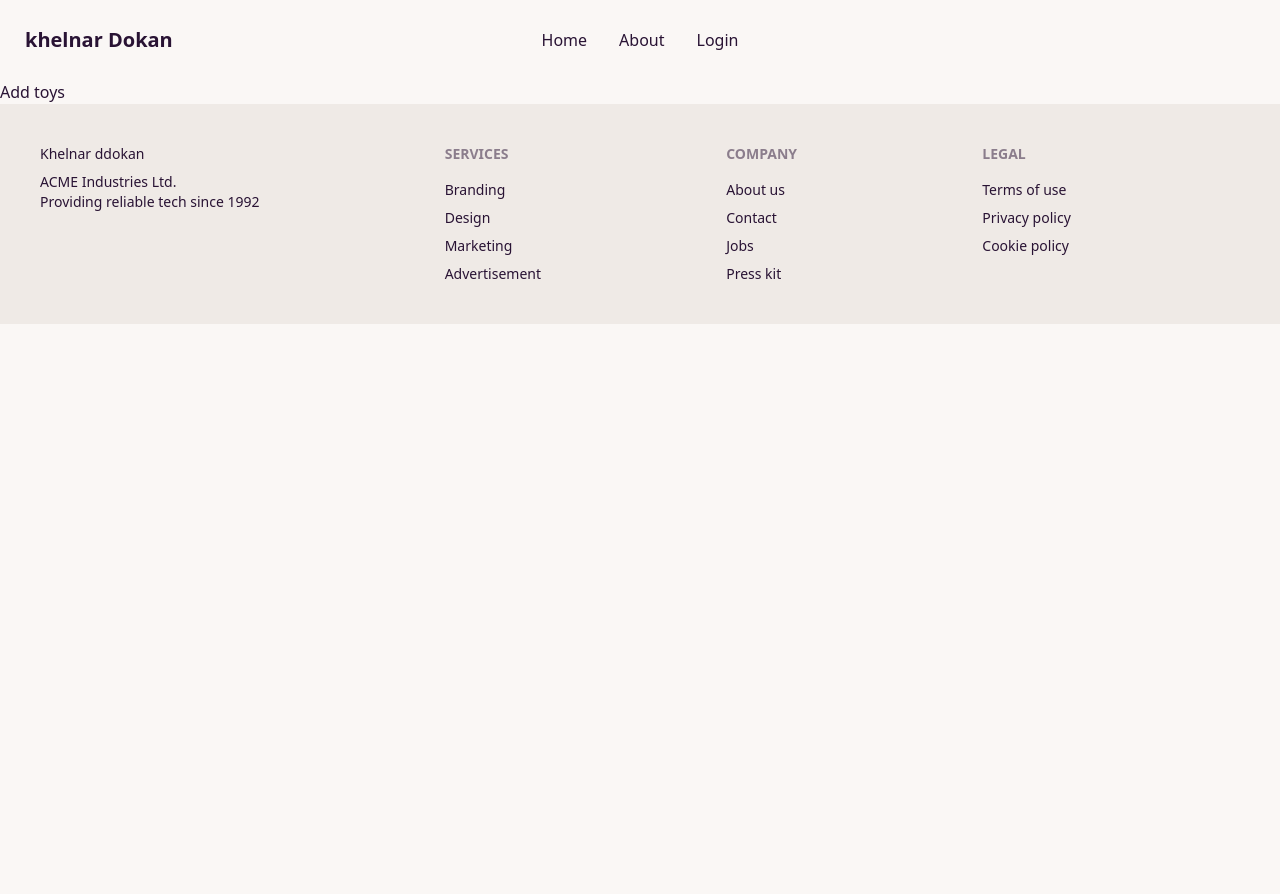
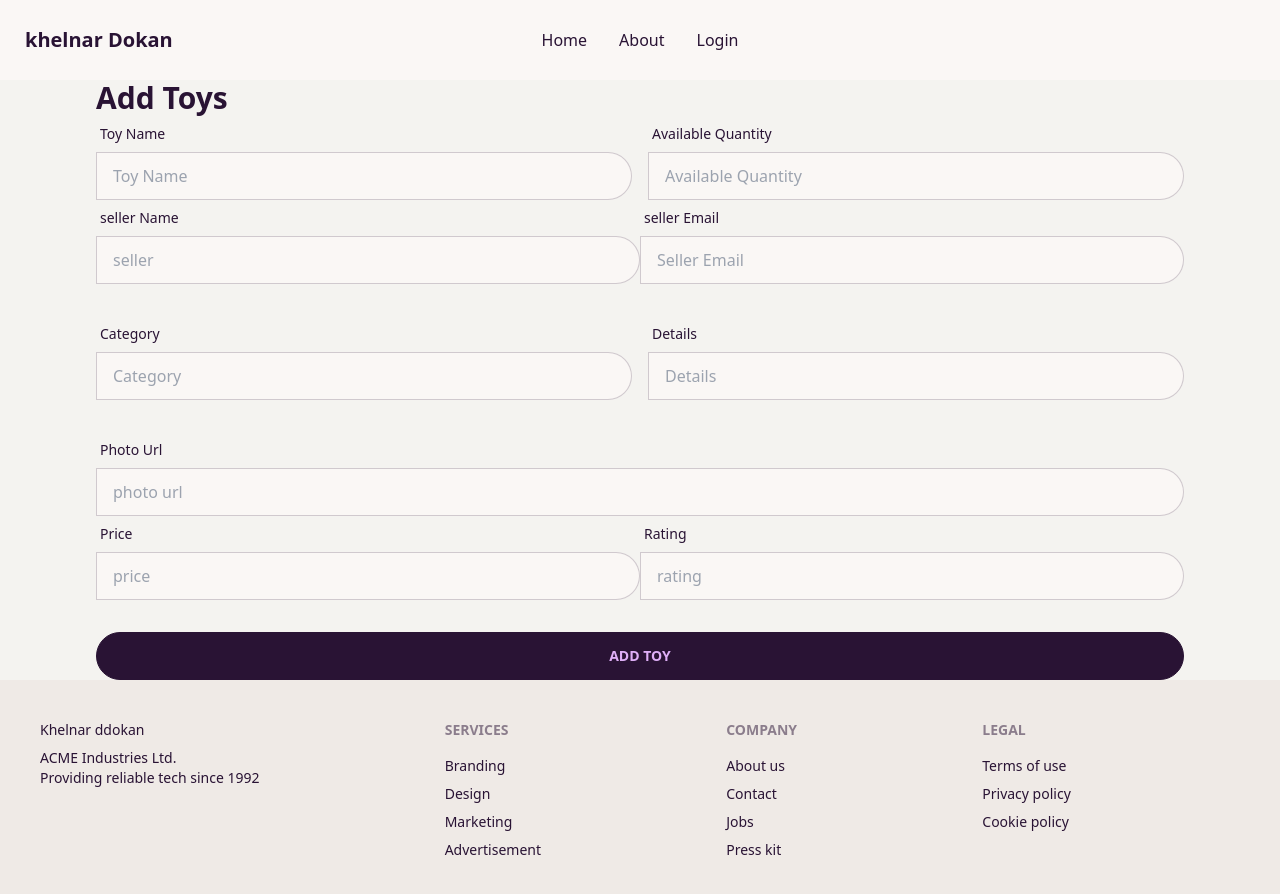
Before and after one commit to jhtanjim/TOY-MARKET-CLIENT, a React (Vite) app: page /addtoys in a window 1280 px wide. Shown: the top 894 px of the page. Before the commit the page ends 800 px from the top, so only its background shows below. Built offline with nearby package versions, Linux system fonts and the light colour scheme; no server answers.

Commit message:
addtoys form

```diff
--- a/src/Pages/Shared/AddToys/AddToys.jsx
+++ b/src/Pages/Shared/AddToys/AddToys.jsx
@@ -1,9 +1,143 @@
 import React from 'react';
 
 const AddToys = () => {
+
+
+
+
+
+
+
+    const handleAddToys = event => {
+
+        event.preventDefault()
+        const form = event.target;
+        const name = form.name.value
+        const quantity = form.quantity.value
+        const seller = form.seller.value
+        const email = form.email.value
+        const category = form.category.value
+        const details = form.details.value
+        const photo = form.photo.value
+        const price = form.price.value
+        const rating = form.rating.value
+
+        const newtoy = { name, quantity, seller, email, category, details, photo, price, rating }
+        console.log(newtoy);
+
+    }
+
     return (
-        <div>
-            <h1>Add toys</h1>
+
+        <div className="bg-[#F4F3F0] px-24">
+            <h2 className="text-3xl font-extrabold">Add Toys</h2>
+            <form onSubmit={handleAddToys}>
+                {/* form row */}
+
+                {/* form name and quantity row */}
+                <div className="md:flex " >
+
+                    <div className="form-control md:w-1/2">
+                        <label className="label">
+                            <span className="label-text">Toy Name</span>
+                        </label>
+                        <label className="input-group">
+
+                            <input type="text" name="name" placeholder="Toy Name" className="input input-bordered w-full" />
+                        </label>
+                    </div>
+                    <div className="form-control ml-4 md:w-1/2">
+                        <label className="label">
+                            <span className="label-text">Available Quantity</span>
+                        </label>
+                        <label className="input-group">
+
+                            <input type="text" name="quantity" placeholder="Available Quantity" className="input input-bordered w-full" />
+                        </label>
+                    </div>
+                </div>
+                {/* form  suuplier row */}
+                <div className="md:flex mb-8" >
+
+                    <div className="form-control md:w-1/2">
+                        <label className="label">
+                            <span className="label-text">seller Name</span>
+                        </label>
+                        <label className="input-group">
+
+                            <input type="text" name="seller" placeholder="seller" className="input input-bordered w-full" />
+                        </label>
+                    </div>
+                    <div className="form-control md:w-1/2">
+                        <label className="label">
+                            <span className="label-text">seller Email</span>
+                        </label>
+                        <label className="input-group">
+
+                            <input type="email" name="email" placeholder="Seller Email" className="input input-bordered w-full" />
+                        </label>
+                    </div>
+
+                </div>
+                {/* form  category and detailsrow */}
+                <div className="md:flex mb-8" >
+
+                    <div className="form-control md:w-1/2">
+                        <label className="label">
+                            <span className="label-text">Category</span>
+                        </label>
+                        <label className="input-group">
+
+                            <input type="text" name="category" placeholder="Category" className="input input-bordered w-full" />
+                        </label>
+                    </div>
+                    <div className="form-control ml-4 md:w-1/2">
+                        <label className="label">
+                            <span className="label-text">Details</span>
+                        </label>
+                        <label className="input-group">
+
+                            <input type="text" name="details" placeholder="Details" className="input input-bordered w-full" />
+                        </label>
+                    </div>
+                </div>
+                {/* form  photo url row */}
+                <div className="mb-8" >
+
+                    <div className="form-control w-full">
+                        <label className="label">
+                            <span className="label-text">Photo Url</span>
+                        </label>
+                        <label className="input-group">
+
+                            <input type="text" name="photo" placeholder="photo url" className="input input-bordered w-full" />
+                        </label>
+                    </div>
+
+                    <div className="md:flex mb-8" >
+                        <div className="form-control w-full">
+                            <label className="label">
+                                <span className="label-text">Price</span>
+                            </label>
+                            <label className="input-group">
+
+                                <input type="number" name="price" placeholder="price" className="input input-bordered w-full" />
+                            </label>
+                        </div>
+                        <div className="form-control w-full">
+                            <label className="label">
+                                <span className="label-text">Rating</span>
+                            </label>
+                            <label className="input-group">
+
+                                <input type="number" name="rating" placeholder="rating" className="input input-bordered w-full" />
+                            </label>
+                        </div>
+                    </div>
+                </div>
+
+                <input className="btn btn-block" type="submit" value="Add Toy" />
+            </form>
         </div>
     );
 };
```
